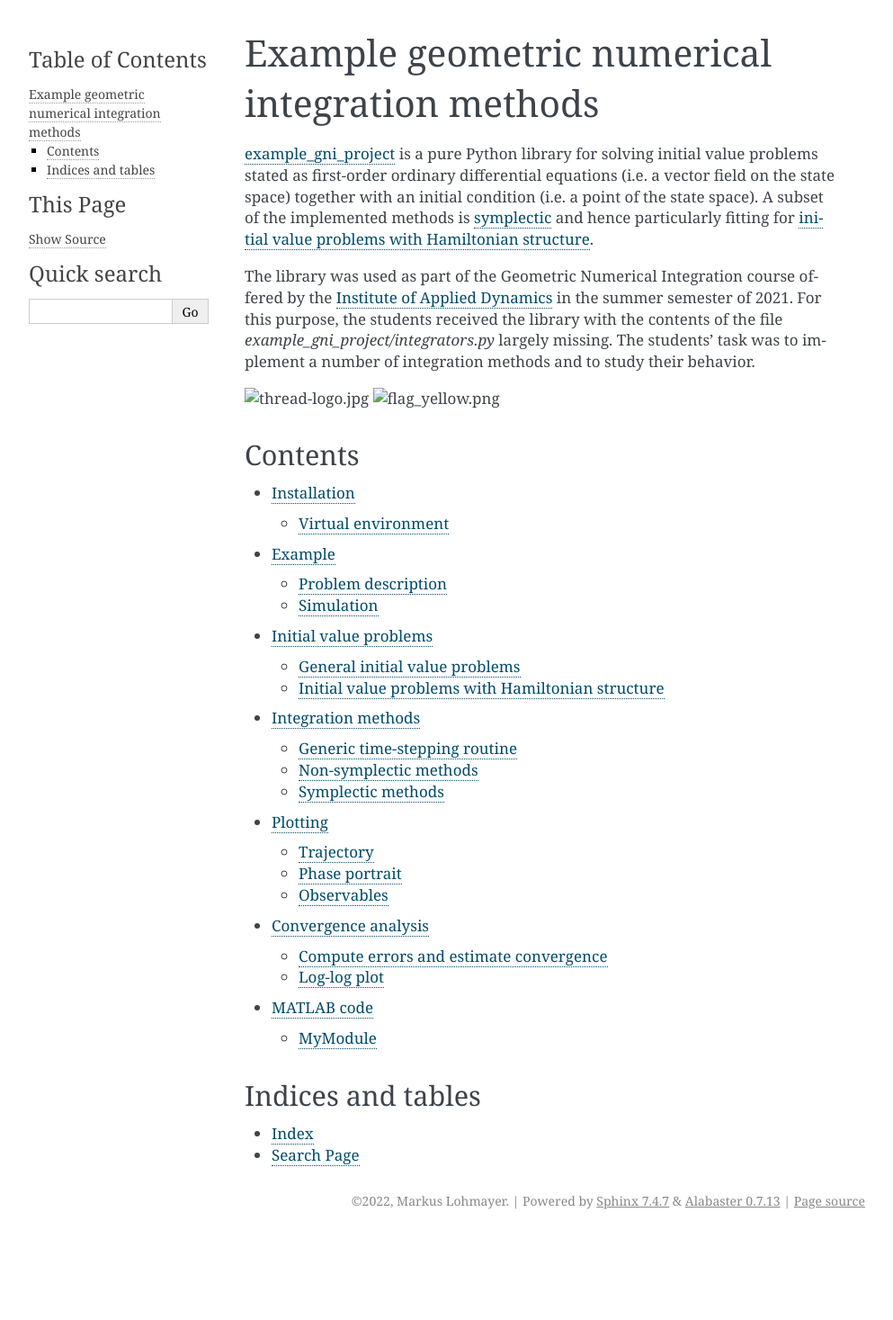
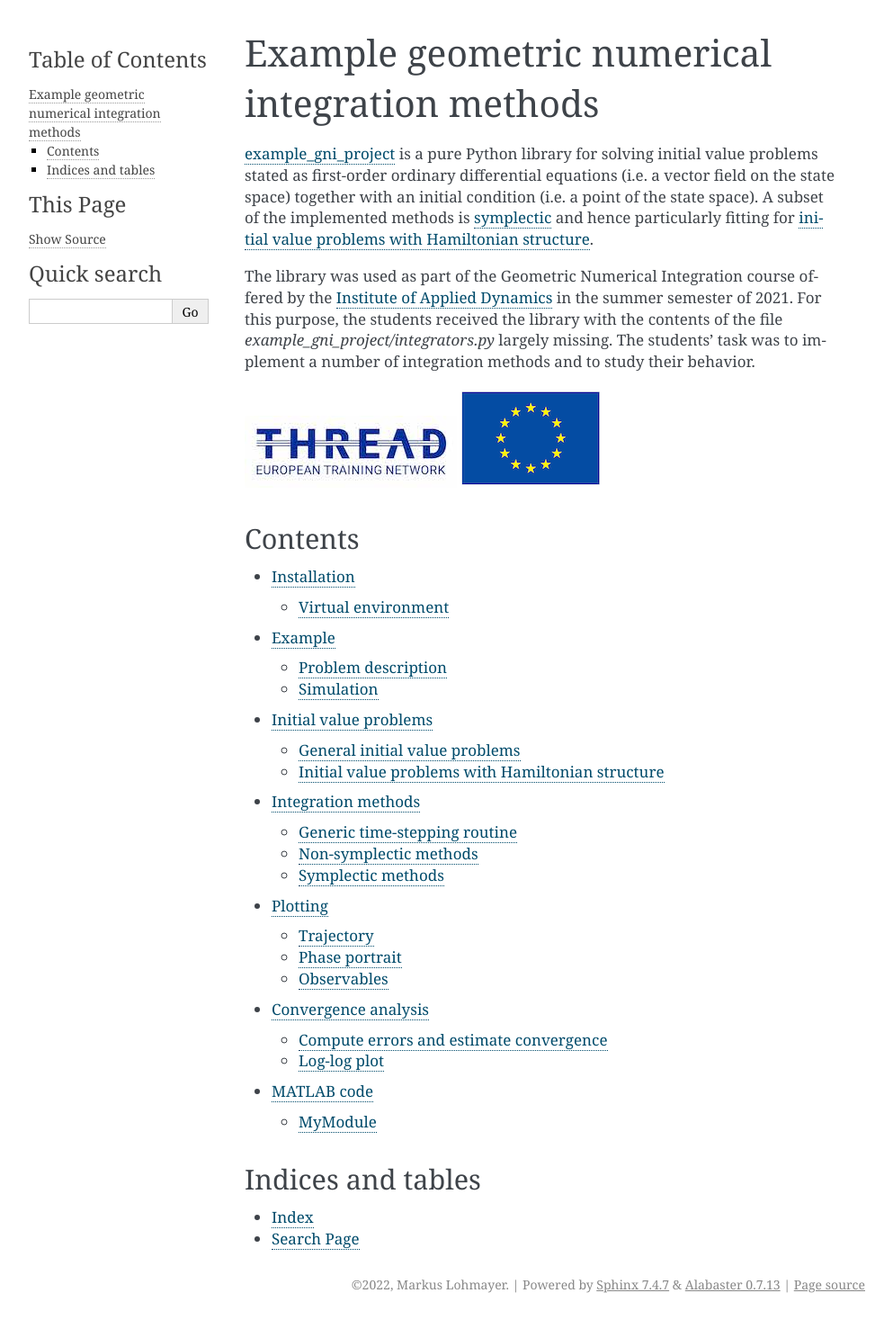
Before and after one commit to THREAD-3-2/example_gni_project, a Sphinx documentation site: the page built from docs/index.rst, in a window 1280 px wide. Shown: the whole page at 90% size, without its empty margins (148-1141 px from the left). Built offline with Sphinx 7.4.7, drawn with Linux system fonts in a browser that asks for light colours; before the commit the page ends 1374 px from its top, so only the background shows below that.

Commit message:
Update index.rst

```diff
--- a/docs/index.rst
+++ b/docs/index.rst
@@ -20,8 +20,8 @@ The students' task was
 to implement a number of integration methods
 and to study their behavior.
 
-.. image:: /thread-logo.jpg
-.. image:: /flag_yellow.png
+.. image:: /figures/thread-logo.jpg
+.. image:: /figures/flag_yellow.png
 
 Contents
 --------
```
